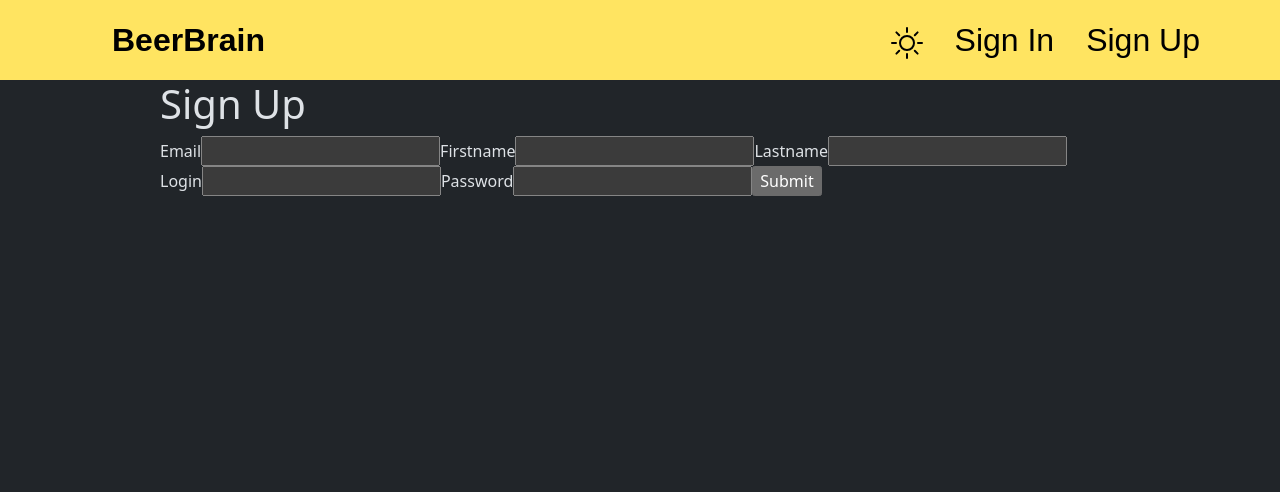
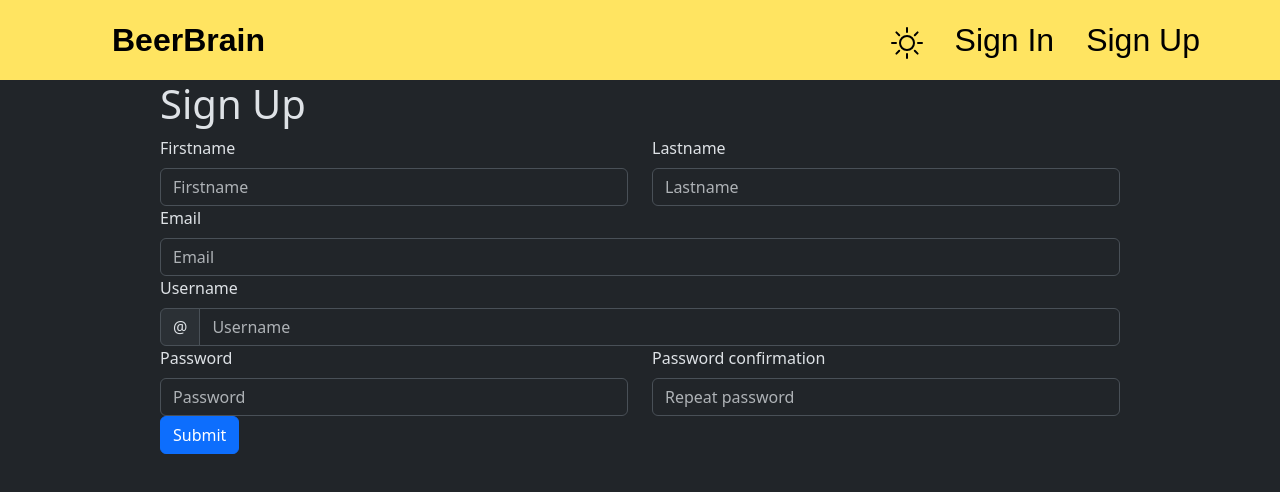
Before and after one commit to FalseR20/beer-brain-back, a React (Vite) app in the folder front/: page /sign_up in a window 1280 px wide. Shown: the top 492 px of the page. Built offline with nearby package versions, Linux system fonts and the light colour scheme.

Commit message:
feat(front): update forms

```diff
--- a/front/src/components/CreateEvent.tsx
+++ b/front/src/components/CreateEvent.tsx
@@ -1,12 +1,10 @@
 import Page from "./Page.tsx";
-import "../css/Forms.css"
-import "../css/CreateEvent.css"
-import {useForm} from "react-hook-form";
+import "../css/CreateEvent.css";
+import { useForm } from "react-hook-form";
 import getAuthHeader from "../authentication.ts";
 
-
 interface IFormInputs {
-    description: string,
+  description: string;
 }
 
 async function createEventAPI(inputs: IFormInputs) {
@@ -16,12 +14,12 @@ async function createEventAPI(inputs: IFormInputs) {
   const response = await fetch("http://127.0.0.1:8000/core/create-event/", {
     method: "POST",
     headers: getAuthHeader(),
-        body: formData
+    body: formData,
   });
   if (response.ok) {
-        const json = await response.json()
-        console.log(`Created, ${JSON.stringify(json)}`)
-        return json
+    const json = await response.json();
+    console.log(`Created, ${JSON.stringify(json)}`);
+    return json;
   }
 }
 
@@ -29,9 +27,8 @@ export default function CreateEvent() {
   const {
     register,
     handleSubmit,
-        formState: {errors},
+    formState: { errors },
   } = useForm<IFormInputs>();
-
 
   function onSubmit(data: IFormInputs) {
     console.log(data);
@@ -49,12 +46,16 @@ export default function CreateEvent() {
           <label>
             Description
             <textarea
-                            className={"form-field"} {...register("description", {required: "This field is required"})}/>
+              className={"form-field"}
+              {...register("description", {
+                required: "This field is required",
+              })}
+            />
             <span>{errors.description?.message}</span>
           </label>
-                    <input type="submit" value="Submit"/>
+          <input type="submit" value="Submit" />
         </form>
       </div>
     </Page>
-    )
+  );
 }
--- a/front/src/components/SignIn.tsx
+++ b/front/src/components/SignIn.tsx
@@ -1,5 +1,4 @@
 import Page from "./Page.tsx";
-import "../css/Forms.css";
 import { Button, Form, InputGroup } from "react-bootstrap";
 import { signIn } from "../authentication.ts";
 import { Formik } from "formik";
--- a/front/src/components/SignUp.tsx
+++ b/front/src/components/SignUp.tsx
@@ -1,79 +1,177 @@
-import {useForm} from "react-hook-form";
+import { signUp } from "../authentication.ts";
 import Page from "./Page.tsx";
-import "../css/Forms.css"
-import {signUp} from "../authentication.ts";
+import { Button, Col, Form, InputGroup, Row } from "react-bootstrap";
+import { Formik } from "formik";
+import * as yup from "yup";
 
-interface IFormInputs {
-    login: string
-    email: string
-    firstname: string
-    lastname: string
-    password: string
-}
-
-
-export default function SignUp() {
-    const {
-        register,
-        handleSubmit,
-        formState: {errors},
-    } = useForm<IFormInputs>();
-
-    function onSubmit(data: IFormInputs) {
-        console.log(data);
-        signUp(data.login, data.email, data.firstname, data.lastname, data.password).then(() => {
-            window.location.href = "/";
-        });
-    }
-
+export default function SignIn() {
   return (
     <Page>
       <div id={"form-back"}>
         <h1> Sign Up</h1>
-                <form onSubmit={handleSubmit(onSubmit)} method={"POST"}>
-                    <label>
-                        Email
-                        <input type={"email"}
-                               className={"form-field"} {...register("email", {required: "This field is required"})}/>
-                        <span>{errors.email?.message}</span>
-                    </label>
-                    <label>
-                        Firstname
-                        <input type={"text"}
-                               autoComplete={"no"}
-                               className={"form-field"} {...register("firstname", {required: "This field is required"})}/>
-                        <span>{errors.firstname?.message}</span>
-                    </label>
-                    <label>
-                        Lastname
-                        <input type={"text"}
-                               autoComplete={"no"}
-                               className={"form-field"} {...register("lastname", {required: "This field is required"})}/>
-                        <span>{errors.lastname?.message}</span>
-                    </label>
-                    <label>
-                        Login
-                        <input type={"text"}
-                               autoComplete={"no"}
-                               className={"form-field"} {...register("login", {required: "This field is required", minLength: {value: 3, message: "Min length of login is 3"}})}/>
-                        <span>{errors.login?.message}</span>
-                    </label>
-                    <label>
-                        Password
-                        <input type={"password"}
-                               autoComplete={"new-password"}
-                               className={"form-field"} {...register(
-                            "password", {
-                                required: "This field is required",
-                                minLength: {"value": 8, message: "Min length must be 8 and more"}
+        <Formik
+          validationSchema={yup.object().shape({
+            email: yup.string().email().required(),
+            firstname: yup.string().required(),
+            lastname: yup.string().required(),
+            username: yup.string().required(),
+            password: yup.string().required().min(8),
+            passwordConfirmation: yup
+              .string()
+              .required()
+              .oneOf([yup.ref("password")]),
+          })}
+          onSubmit={(values, formikHelpers) => {
+            console.log(values);
+            signUp(
+              values.username,
+              values.email,
+              values.firstname,
+              values.lastname,
+              values.password,
+            ).then((is_success) => {
+              if (is_success) {
+                window.location.href = "/";
+              } else {
+                formikHelpers.setSubmitting(false);
+                formikHelpers.setFieldError("username", "User already exists");
               }
-                        )} />
-                        <span>{errors.password?.message}</span>
-                    </label>
-                    <input type="submit" value={"Submit"}/>
-                </form>
+            });
+          }}
+          initialValues={{
+            email: "",
+            firstname: "",
+            lastname: "",
+            username: "",
+            password: "",
+            passwordConfirmation: "",
+          }}
+          // validateOnChange={false}
+          // validateOnBlur={false}
+        >
+          {({ handleSubmit, handleBlur, handleChange, errors }) => (
+            <Form noValidate onSubmit={handleSubmit}>
+              <Row>
+                <Col>
+                  <Form.Group controlId="validationFormikFirstname">
+                    <Form.Label>Firstname</Form.Label>
+                    <InputGroup hasValidation>
+                      <Form.Control
+                        type="text"
+                        placeholder="Firstname"
+                        aria-describedby="inputGroupPrepend"
+                        name="firstname"
+                        onChange={handleChange}
+                        onBlur={handleBlur}
+                        isInvalid={!!errors.firstname}
+                      />
+                      <Form.Control.Feedback type="invalid">
+                        {errors.firstname}
+                      </Form.Control.Feedback>
+                    </InputGroup>
+                  </Form.Group>
+                </Col>
+                <Col>
+                  <Form.Group controlId="validationFormikLastname">
+                    <Form.Label>Lastname</Form.Label>
+                    <InputGroup hasValidation>
+                      <Form.Control
+                        type="text"
+                        placeholder="Lastname"
+                        aria-describedby="inputGroupPrepend"
+                        name="lastname"
+                        onChange={handleChange}
+                        onBlur={handleBlur}
+                        isInvalid={!!errors.lastname}
+                      />
+                      <Form.Control.Feedback type="invalid">
+                        {errors.lastname}
+                      </Form.Control.Feedback>
+                    </InputGroup>
+                  </Form.Group>
+                </Col>
+              </Row>
+
+              <Form.Group controlId="validationFormikEmail">
+                <Form.Label>Email</Form.Label>
+                <InputGroup hasValidation>
+                  <Form.Control
+                    type="email"
+                    placeholder="Email"
+                    aria-describedby="inputGroupPrepend"
+                    name="email"
+                    onChange={handleChange}
+                    onBlur={handleBlur}
+                    isInvalid={!!errors.email}
+                  />
+                  <Form.Control.Feedback type="invalid">
+                    {errors.email}
+                  </Form.Control.Feedback>
+                </InputGroup>
+              </Form.Group>
+              <Form.Group controlId="validationFormikUsername">
+                <Form.Label>Username</Form.Label>
+                <InputGroup hasValidation>
+                  <InputGroup.Text id="basic-addon1">@</InputGroup.Text>
+                  <Form.Control
+                    type="text"
+                    placeholder="Username"
+                    aria-describedby="inputGroupPrepend"
+                    name="username"
+                    onChange={handleChange}
+                    onBlur={handleBlur}
+                    isInvalid={!!errors.username}
+                  />
+                  <Form.Control.Feedback type="invalid">
+                    {errors.username}
+                  </Form.Control.Feedback>
+                </InputGroup>
+              </Form.Group>
+              <Row>
+                <Col>
+                  <Form.Group controlId="validationFormikPassword">
+                    <Form.Label>Password</Form.Label>
+                    <InputGroup hasValidation>
+                      <Form.Control
+                        type="password"
+                        placeholder="Password"
+                        aria-describedby="inputGroupPrepend"
+                        name="password"
+                        onChange={handleChange}
+                        onBlur={handleBlur}
+                        isInvalid={!!errors.password}
+                      />
+                      <Form.Control.Feedback type="invalid">
+                        {errors.password}
+                      </Form.Control.Feedback>
+                    </InputGroup>
+                  </Form.Group>
+                </Col>
+                <Col>
+                  <Form.Group controlId="validationFormikPasswordConfirmation">
+                    <Form.Label>Password confirmation</Form.Label>
+                    <InputGroup hasValidation>
+                      <Form.Control
+                        type="password"
+                        placeholder="Repeat password"
+                        aria-describedby="inputGroupPrepend"
+                        name="passwordConfirmation"
+                        onChange={handleChange}
+                        onBlur={handleBlur}
+                        isInvalid={!!errors.passwordConfirmation}
+                      />
+                      <Form.Control.Feedback type="invalid">
+                        {errors.passwordConfirmation}
+                      </Form.Control.Feedback>
+                    </InputGroup>
+                  </Form.Group>
+                </Col>
+              </Row>
+              <Button type="submit">Submit</Button>
+            </Form>
+          )}
+        </Formik>
       </div>
     </Page>
-
   );
 }
```
Also changed, not shown: front/src/authentication.ts (+31 -13 lines), front/src/css/Forms.css (deleted, +0 -63 lines), 1 other file (tests, documents, lock files or other folders). Lines whose indentation alone changed are shown as unchanged.
